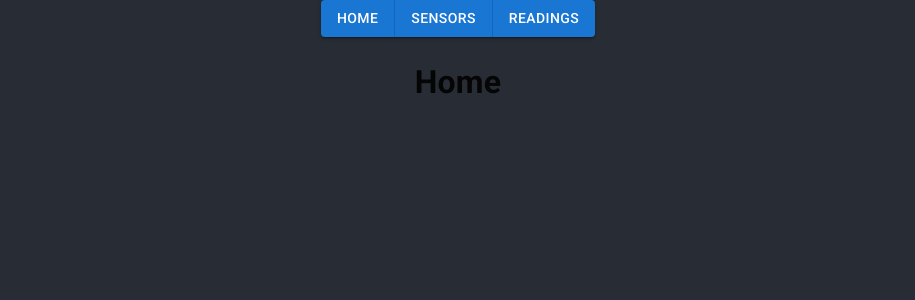
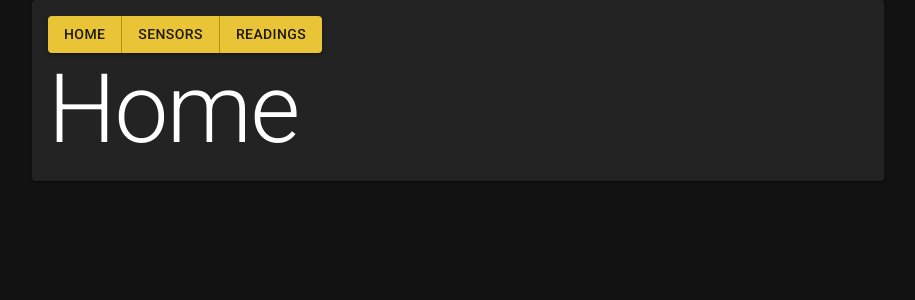
Before and after one commit to PatrickKing/take_home_opi, a React (Create React App) app: page / in a window 1280 px wide. Shown: the top 300 px of the page, without its empty margins (182-1097 px from the left). Built offline with nearby package versions, Linux system fonts and the light colour scheme.

Commit message:
Apply more of MUI's styling and layout features.

```diff
--- a/src/App.css
+++ /dev/null
@@ -1,5 +0,0 @@
-.App {
-  text-align: center;
-  background-color: #282c34;
-  min-height: 100vh;
-}
--- a/src/App.tsx
+++ b/src/App.tsx
@@ -4,8 +4,9 @@ import CssBaseline from '@mui/material/CssBaseline';
 import Button from '@mui/material/Button';
 import ButtonGroup from '@mui/material/ButtonGroup';
 import Container from '@mui/material/Container';
+import { createTheme, ThemeProvider } from '@mui/material/styles';
+import Paper from '@mui/material/Paper';
 
-import './App.css';
 import Sensors from './Sensors'
 import Readings from './Readings'
 import Home from './Home'
@@ -13,12 +14,32 @@ import Home from './Home'
 
 
 function App () {
+
+  const theme = createTheme({
+    palette: {
+      mode: 'dark',
+      primary: {
+        main: '#e9c437',
+        light: '#fff76b',
+        dark: '#b39400',
+      },
+      secondary: {
+        main: '#e96a37',
+        light: '#e96a37',
+        dark: '#b13a08',
+      },
+    }
+  });
+
   return (
     <Router>
       <div className="App">
+        <ThemeProvider theme = { theme }>
           <CssBaseline />
 
           <Container maxWidth = 'md'>
+            <Paper sx = { { p: 2 } } elevation = { 2 }>
+
               <ButtonGroup variant="contained">
                 <Link to = "/"><Button>Home</Button></Link>
                 <Link to = "/sensors"><Button>Sensors</Button></Link>
@@ -26,7 +47,6 @@ function App () {
               </ButtonGroup>
 
               <Switch>
-
                 <Route path = "/sensors">
                   <Sensors />
                 </Route>
@@ -39,8 +59,11 @@ function App () {
                   <Home />
                 </Route>
               </Switch>
+
+            </Paper>
           </Container>
 
+        </ThemeProvider>
       </div>
     </Router>
   );
--- a/src/DataFunctions.ts
+++ b/src/DataFunctions.ts
@@ -1,6 +1,7 @@
 import Moment from 'moment'
 import { SensorData, ReadingData } from './RemoteDataTypes';
 
+// Each of these is intended to remain a pure function, without side effects
 
 // Create a map of sensor id => sensor, with only sensors of the given type.
 function SensorMapOfType (sensors: SensorData[], sensorType: string) {
@@ -53,7 +54,7 @@ function ReadingDataForGraphing (readingData: ReadingData[]) {
 
 }
 
-
+// If needed, convert a map of temperature readings from C to F
 function UnitConvertReadings (readingData: Map<number, ReadingData[]>, temperatureUnit: 'C' | 'F') {
   // TODO: In the real world, we might want to check that the unit specified on the sensor here is C. Since all of my source data is in degrees C, for the purposes of this exercise I'll assume that this is part of my "API"'s contract.
 
--- a/src/Home.tsx
+++ b/src/Home.tsx
@@ -1,8 +1,14 @@
 import React from 'react';
+import Typography from '@mui/material/Typography';
+
 
 function Home () {
 
-  return <div><h1>Home</h1></div>
+  return <div>
+    <Typography variant="h1" component='h1'>
+      Home
+    </Typography>
+  </div>
 
 }
 
--- a/src/Readings.tsx
+++ b/src/Readings.tsx
@@ -1,6 +1,7 @@
 import React from 'react';
 import { useState, useEffect } from 'react';
 import Button from '@mui/material/Button';
+import Typography from '@mui/material/Typography';
 
 import ReadingsChart from './ReadingsChart'
 import { SensorData, ReadingData } from './RemoteDataTypes';
@@ -43,6 +44,7 @@ function Readings () {
     </div>
   }
 
+
   const humiditySensorsMap = SensorMapOfType(sensorData, 'Humidity Sensor')
   const temperatureSensorsMap = SensorMapOfType(sensorData, 'Temperature Sensor')
 
@@ -51,19 +53,30 @@ function Readings () {
 
   const unitConvertedTemperatureDatasets = UnitConvertReadings(temperatureDatasets, temperatureUnit)
 
+
   return <div>
 
-    <h2>Temperature Sensor Readings</h2>
+    <Typography variant="h1" component='h1'>
+      Readings
+    </Typography>
+
+    <Typography variant="h2" component='h2'>
+      Temperature Sensor Readings
+    </Typography>
+
+    <Button onClick = { () => toggleUnit(temperatureUnit, setTemperatureUnit) }>
+      { `Switch to ${temperatureUnit === 'C' ? '°F' : '°C'}` }
+    </Button>
+
     <ReadingsChart
       readingData = { unitConvertedTemperatureDatasets }
       yLabel = { `Temperature °${temperatureUnit}` }
     />
 
-    <Button onClick = { () => toggleUnit(temperatureUnit, setTemperatureUnit) }>
-      { `Switch to ${temperatureUnit === 'C' ? '°F' : '°C'}` }
-    </Button>
+    <Typography variant="h2" component='h2'>
+      Humidity Sensor Readings
+    </Typography>
 
-    <h2>Humidity Sensor Readings</h2>
     <ReadingsChart
       readingData = { humidityDatasets }
       yLabel = { 'Humidity (%)' }
--- a/src/ReadingsChart.tsx
+++ b/src/ReadingsChart.tsx
@@ -1,9 +1,8 @@
 import React from 'react';
 import { VictoryChart, VictoryLine, VictoryTheme, VictoryAxis } from 'victory';
 import Moment from 'moment'
-import Numeral from 'numeral'
 
-import { SensorData, ReadingData } from './RemoteDataTypes';
+import { ReadingData } from './RemoteDataTypes';
 import { ReadingDataForGraphing } from './DataFunctions';
 
 type ReadingsChartProps = {
--- a/src/Sensors.tsx
+++ b/src/Sensors.tsx
@@ -9,6 +9,7 @@ import TableContainer from '@mui/material/TableContainer';
 import TableHead from '@mui/material/TableHead';
 import TableRow from '@mui/material/TableRow';
 import Paper from '@mui/material/Paper';
+import Typography from '@mui/material/Typography';
 
 import { SensorData } from './RemoteDataTypes';
 import { requestSensorData } from './Requests'
@@ -50,6 +51,10 @@ function Sensors () {
 
   return <div>
 
+    <Typography variant="h1" component='h1'>
+      Sensors
+    </Typography>
+
     <TableContainer component={Paper}>
       <Table sx={{ minWidth: 650 }}>
         <TableHead>
--- a/src/index.css
+++ /dev/null
@@ -1,13 +0,0 @@
-body {
-  margin: 0;
-  font-family: -apple-system, BlinkMacSystemFont, 'Segoe UI', 'Roboto', 'Oxygen',
-    'Ubuntu', 'Cantarell', 'Fira Sans', 'Droid Sans', 'Helvetica Neue',
-    sans-serif;
-  -webkit-font-smoothing: antialiased;
-  -moz-osx-font-smoothing: grayscale;
-}
-
-code {
-  font-family: source-code-pro, Menlo, Monaco, Consolas, 'Courier New',
-    monospace;
-}
--- a/src/index.tsx
+++ b/src/index.tsx
@@ -1,6 +1,5 @@
 import React from 'react';
 import ReactDOM from 'react-dom';
-import './index.css';
 import App from './App';
 
 ReactDOM.render(
```
Lines whose indentation alone changed are shown as unchanged.
